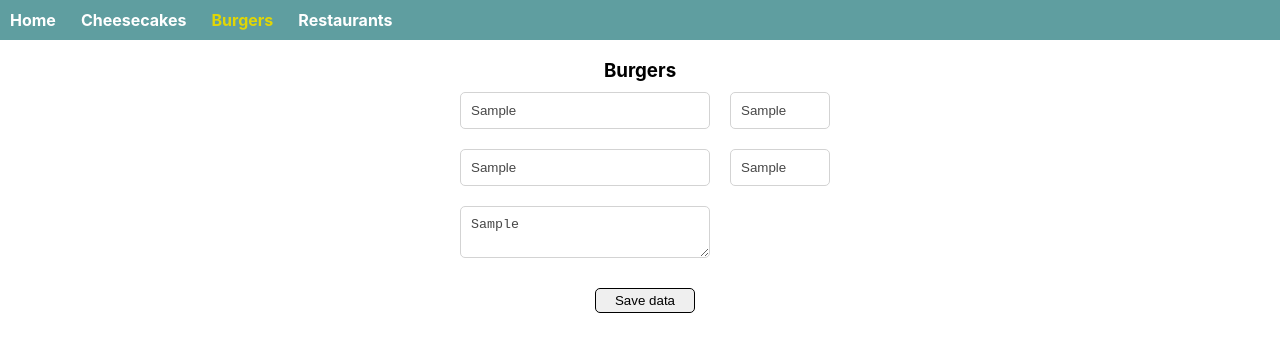
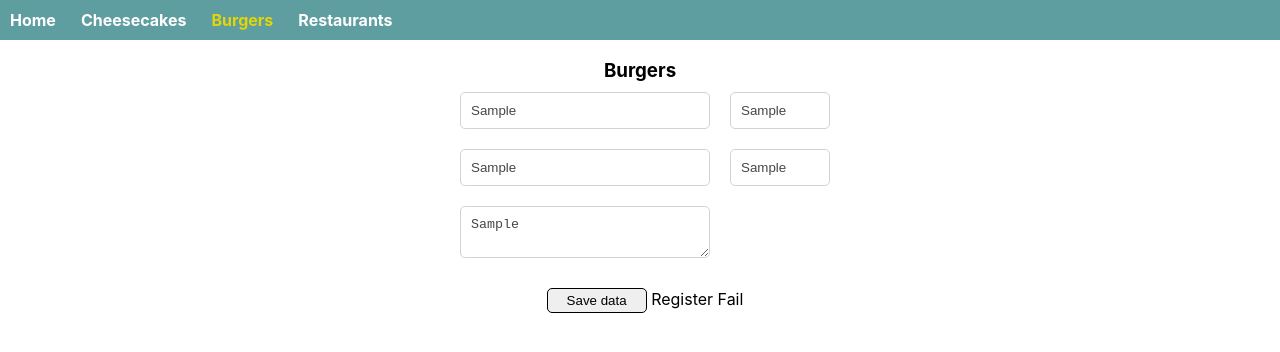
Before and after one commit to javirro/food-ranking-ui, a React (Create React App) app: page /burgers in a window 1280 px wide. Both pictures are taken after typing "Sample", "Sample", "Sample", "Sample", "Sample" into the empty fields and a click on the button "Save data". Shown: the top 352 px of the page. Built offline with nearby package versions, Linux system fonts and the light colour scheme; no server answers.

Commit message:
Add more options to fetch custom hook to send POST request

```diff
--- /dev/null
+++ b/src/Api/headers.js
@@ -0,0 +1,6 @@
+export const headerPOST = {
+  "Accept": "application/json",
+  "Content-Type": "application/json",
+  "Access-Control-Allow-Origin": "*",
+  "mode": "no-cors",
+};
--- a/src/Components/AddItemButton.jsx
+++ b/src/Components/AddItemButton.jsx
@@ -1,12 +1,29 @@
+import { useState, useMemo } from "react"
+import useFetch from "../Hooks/useFetch"
+import { endpoints } from "../Api/endpoints"
+import { headerPOST } from "../Api/headers"
 import "../Styles/addItemButton.css"
-const AddItemButton = ({ data }) => {
-  const saveData = async () => {
 
-  }
+const AddItemButton = ({ data, table }) => {
+  const [trigger, setTrigger] = useState(false)
+  const url = endpoints.add
+  const requestOptions = useMemo(() => {
+    const options = {
+      method: "POST",
+      headers: headerPOST,
+      body: JSON.stringify({ ...data, table })
+    }
+    return options
+  }, [data, table])
+
+  const { loaded, error } = useFetch({ url, trigger, requestOptions })
+
   return (
     <div className="save-btn-container">
-      <button className="save-btn" onClick={() => saveData}>Save data</button>
-      </div>
+      <button className="save-btn" onClick={() => setTrigger(true)}>Save data</button>
+      {loaded && !error &&  <span> Register done </span>}
+      {error && <span> Register Fail </span>}
+    </div>
 
   )
 
--- a/src/Hooks/useFetch.jsx
+++ b/src/Hooks/useFetch.jsx
@@ -1,13 +1,14 @@
 import { useEffect, useState } from "react"
 
-const useFetch = ({ url }) => {
+const useFetch = ({ url, trigger, requestOptions }) => {
   const [result, setResult] = useState(null)
   const [loaded, setLoaded] = useState(false)
   const [error, setError] = useState(null)
 
   useEffect(() => {
+    if (trigger) {
       setLoaded(false)
-    fetch(url)
+      fetch(url, requestOptions)
         .then((res) => {
           if (res.ok) return res.json()
           setError(res.status)
@@ -16,7 +17,8 @@ const useFetch = ({ url }) => {
         .then((data) => setResult(data))
         .catch((e) => setError(e))
         .finally(() => setLoaded(true))
-  }, [url])
+    }
+  }, [url, requestOptions, trigger])
 
   return ({ result, error, loaded })
 }
--- a/src/Routes/Cheesecakes.jsx
+++ b/src/Routes/Cheesecakes.jsx
@@ -1,6 +1,8 @@
 import React, { useState } from "react"
+import { useLocation } from "react-router-dom"
 import TextInputs from "../Components/TextInputs"
 import AddItemButton from "../Components/AddItemButton"
+
 const Cheesecakes = () => {
   const [data, setData] = useState({
     name: null,
@@ -9,11 +11,13 @@ const Cheesecakes = () => {
     price: null,
     extra: null
   })
+  const location = useLocation()
+  const table = location.pathname.slice(1)
   return (
     <main className="main-routes-container">
       <h3 className="routes-title">Cheesecakes</h3>
       <TextInputs data={data} setData={setData} />
-      <AddItemButton data={data} />
+      <AddItemButton data={data} table={table}/>
     </main>)
 }
 
--- a/src/Routes/Ranking.jsx
+++ b/src/Routes/Ranking.jsx
@@ -7,7 +7,8 @@ import useFetch from "../Hooks/useFetch"
 const Ranking = () => {
   const { type } = useParams()
   const url = `${endpoints.get}?table=${type}`
-  const { result, loaded, error } = useFetch({ url })
+  const trigger = true
+  const { result, loaded, error } = useFetch({ url, trigger })
 
   console.log(error)
   return (
```
Lines whose indentation alone changed are shown as unchanged.
